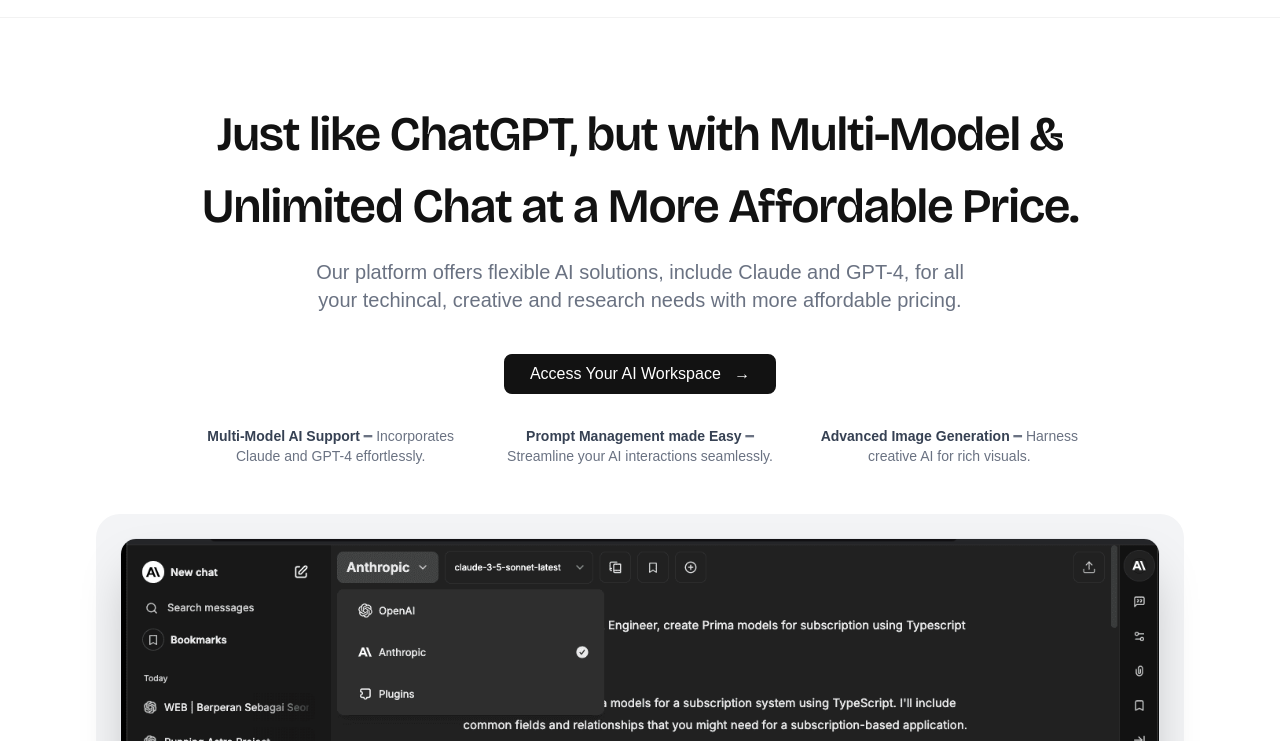
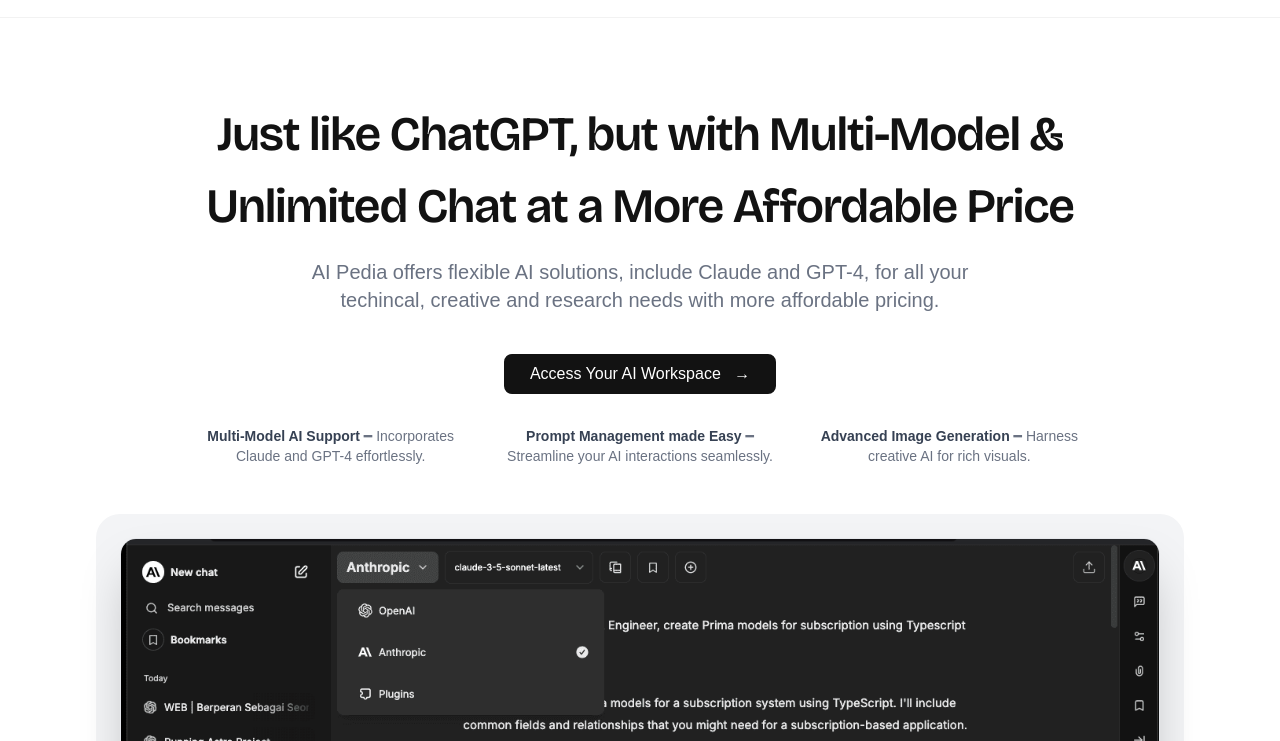
Before and after one commit to kerjaremote-net/aipedia.pro, an Astro site: page / in a window 1280 px wide. Shown: the part 59-800 px from the top of the page. Built offline with nearby package versions, Linux system fonts and the light colour scheme; Astro itself is replaced by a stand-in of ours; a web font is replaced by a local one.

Commit message:
feat: update copy

```diff
--- a/src/components/landing/Hero.astro
+++ b/src/components/landing/Hero.astro
@@ -14,10 +14,10 @@
       </div>
       -->
       <p class="text-4xl tracking-tight font-semibold text-black md:text-5xl font-display mt-8" style="line-height: 1.5;">
-        Just like ChatGPT, but with Multi-Model & Unlimited Chat at a More Affordable Price.
+        Just like ChatGPT, but with Multi-Model & Unlimited Chat at a More Affordable Price
       </p>
       <p class="text-gray-500 lg:text-xl max-w-2xl mt-4 mx-auto text-base">
-        Our platform offers flexible AI solutions, include Claude and GPT-4, for all your techincal, creative and research needs with more affordable pricing.
+        AI Pedia offers flexible AI solutions, include Claude and GPT-4, for all your techincal, creative and research needs with more affordable pricing.
       </p>
     </div>
     <div class="flex justify-center gap-3 mt-10 flex-col sm:flex-row">
--- a/src/components/landing/Pricing.astro
+++ b/src/components/landing/Pricing.astro
@@ -10,7 +10,7 @@
       <section class="flex flex-col px-6 py-8 bg-gray-50 rounded-2xl">
         <h3 class="mt-5 text-lg text-black font-display">Free Tier</h3>
         <p class="mt-2 text-sm text-gray-500">
-          Get started with basic access and up to 5,000 tokens per month.
+          Get started with basic access and up to 10,000 tokens
         </p>
         <p class="order-first text-5xl font-light tracking-tight text-black font-display">Rp 0</p>
         <ul role="list" class="flex flex-col order-last mt-10 text-sm text-gray-600 gap-y-3">
```
